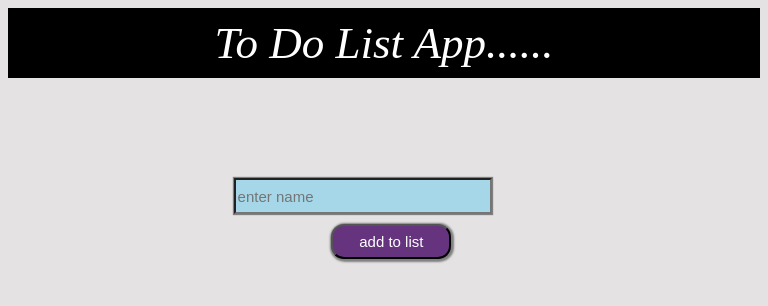
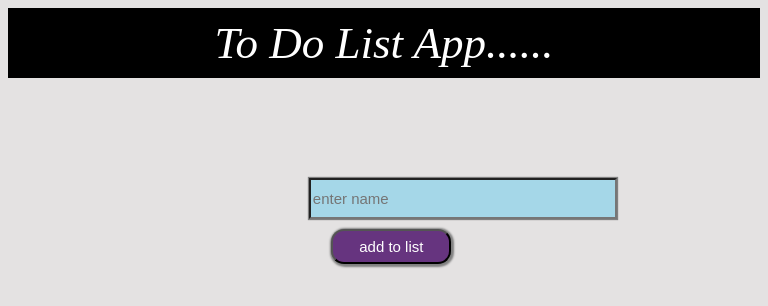
Before and after one commit to kalyani870/list-app, a plain HTML site: page index.html in a window 768 px wide. Drawn offline with Linux system fonts and the light colour scheme.

Commit message:
removed some css

```diff
--- a/index.html
+++ b/index.html
@@ -38,18 +38,7 @@
             font-size: 15px;
 
         }
-        @media screen and (min-width:400px ) and (max-width:800px) {
-            .inputlist{
-            margin-left: 30%;
-            height: 30px;
-            width: 250px;
-            margin-top: 100px;
-            background-color: #A5D7E8;
-            box-shadow: 0px 0px 1px 1px gray;
-            font-size: 15px;
 
-        }
-        }
         .listbutton{
             margin-left: 45%;
             height: 35px;
```
